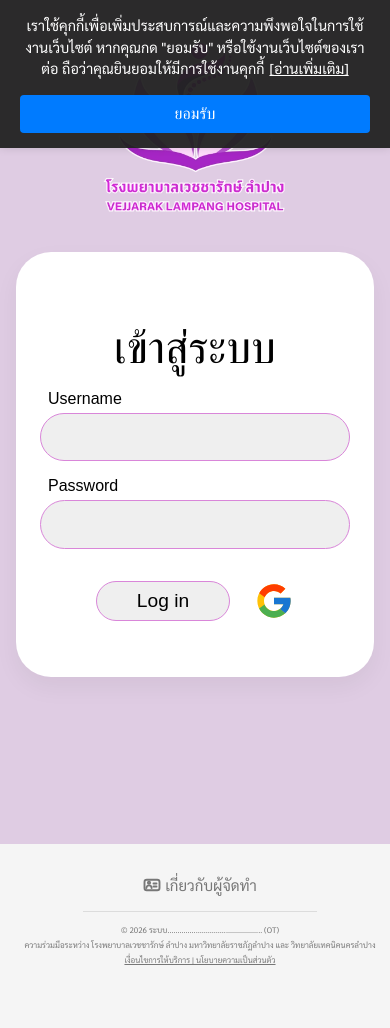
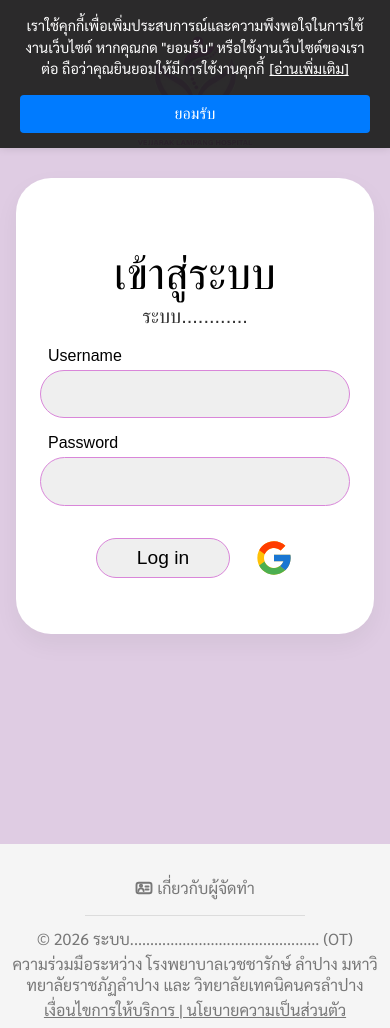
Before and after one commit to bussabawan/projects, a Next.js app: page /login in a window 390 px wide. Before the commit the page ends 971 px from the top, so only its background shows below. Built offline with nearby package versions, Linux system fonts and the light colour scheme.

Commit message:
feat: add login page with authentication flow and responsive design components

```diff
--- a/src/app/components/Footer/Footer.module.css
+++ b/src/app/components/Footer/Footer.module.css
@@ -9,16 +9,38 @@
   background: transparent;
   padding: 8px 12px;
   border-radius: 8px;
+  box-sizing: border-box;
+  max-width: 100%;
 }
 
 .footerText {
   margin-bottom: 4px;
+  word-break: break-word;
+  overflow-wrap: anywhere;
+  line-break: anywhere;
+  max-width: 100%;
+  box-sizing: border-box;
+}
+
+.dots {
+  word-break: break-all;
+  overflow-wrap: anywhere;
+}
+
+.footerLinks {
+  word-break: break-word;
+  overflow-wrap: anywhere;
+  line-break: anywhere;
+  max-width: 100%;
+  box-sizing: border-box;
 }
 
 .footerLinks a {
   color: #777;
   text-decoration: underline;
   transition: color 0.2s;
+  word-break: break-word;
+  overflow-wrap: anywhere;
 }
 
 .footerLinks a:hover {
@@ -41,13 +63,15 @@
     right: auto;
     margin: 6px auto 110px auto;
     width: 90%;
-    font-size: 9px;
+    font-size: 11px;
     text-align: center;
     padding: 8px 10px;
-    max-width: none;
+    max-width: 100%;
+    box-sizing: border-box;
     display: flex;
     flex-direction: column;
     justify-content: center;
+    overflow-x: hidden;
   }
 
   .mobileCreatorsContainer {
@@ -70,7 +94,7 @@
     gap: 4px;
     color: #777;
     text-decoration: none;
-    font-size: 15px;
+    font-size: 16px;
     transition: color 0.2s;
   }
 
@@ -86,13 +110,15 @@
     margin: 20px auto 0;
     width: 100%;
     text-align: center;
-    max-width: 100vw;
+    max-width: 100%;
+    box-sizing: border-box;
     align-items: center;
-    font-size: 8px;
-    padding: 6px 5px;
+    font-size: 16px;
+    padding: 8px 12px;
     border-radius: 0;
     background: transparent;
     pointer-events: auto;
+    overflow-x: hidden;
   }
 
   .footerContainer.cornerFixed .footerLinks a {
--- a/src/app/components/Footer/Footer.tsx
+++ b/src/app/components/Footer/Footer.tsx
@@ -34,7 +34,7 @@ export default function Footer() {
       </div>
       <hr className={styles.mobileDivider} />
       <div className={styles.footerText}>
-        © 2026 ระบบ............................................... (OT)
+        © 2026 ระบบ<span className={styles.dots}>&#8203;.&#8203;.&#8203;.&#8203;.&#8203;.&#8203;.&#8203;.&#8203;.&#8203;.&#8203;.&#8203;.&#8203;.&#8203;.&#8203;.&#8203;.&#8203;.&#8203;.&#8203;.&#8203;.&#8203;.&#8203;.&#8203;.&#8203;.&#8203;.&#8203;.&#8203;.&#8203;.&#8203;.&#8203;.&#8203;.&#8203;.&#8203;.&#8203;.&#8203;.&#8203;.&#8203;.&#8203;.&#8203;.&#8203;.&#8203;.&#8203;.&#8203;.&#8203;.&#8203;.&#8203;.&#8203;.&#8203;.&#8203;</span> (OT)
       </div>
       <div className={styles.footerText}>
         ความร่วมมือระหว่าง โรงพยาบาลเวชชารักษ์ ลำปาง มหาวิทยาลัยราชภัฏลำปาง และ วิทยาลัยเทคนิคนครลำปาง
--- a/src/app/globals.css
+++ b/src/app/globals.css
@@ -10,6 +10,12 @@
 * {
   -ms-overflow-style: none;  /* IE and Edge */
   scrollbar-width: none;  /* Firefox */
+  box-sizing: border-box;
+}
+
+html, body {
+  max-width: 100vw;
+  overflow-x: hidden;
 }
 
 /* ==========================================================================
--- a/src/app/login/login.module.css
+++ b/src/app/login/login.module.css
@@ -67,9 +67,26 @@
 .title {
   font-size: 3.5rem;
   font-weight: 400;
-  margin-bottom: 2rem;
+  margin-bottom: 0.5rem;
   color: #000;
   text-align: center;
+}
+
+.subtitle {
+  font-size: 1.5rem;
+  font-weight: 400;
+  margin-top: 0;
+  margin-bottom: 2rem;
+  color: #333;
+  text-align: center;
+  word-break: break-word;
+  overflow-wrap: anywhere;
+  max-width: 100%;
+}
+
+.subtitle .dots {
+  word-break: break-all;
+  overflow-wrap: anywhere;
 }
 
 .form {
@@ -196,6 +213,13 @@
   .creatorsBtn {
     display: none;
   }
+
+  .logo {
+    width: calc(100vw / 3);
+    height: calc(100vw / 3);
+    max-width: calc(100vw / 3);
+    object-fit: contain;
+  }
 }
 
 /* 5. Mobile Portrait (max-width: 480px) */
@@ -206,15 +230,26 @@
       height: auto;
       min-height: 100dvh;
       overflow-y: auto;
+      overflow-x: hidden;
+      width: 100%;
+      max-width: 100vw;
+      box-sizing: border-box;
       justify-content: flex-start;
     }
 
     .logoContainer {
       margin-bottom: 1.5rem;
+      display: flex;
+      justify-content: center;
+      align-items: center;
+      width: 100%;
     }
 
     .logo {
-      max-width: 200px;
+      width: calc(100vw / 3);
+      height: calc(100vw / 3);
+      max-width: calc(100vw / 3);
+      object-fit: contain;
     }
 
     .card {
@@ -224,7 +259,16 @@
 
     .title {
       font-size: 2.8rem;
-      margin-bottom: 1rem;
+      margin-bottom: 0.3rem;
+    }
+
+    .subtitle {
+      font-size: 1.25rem;
+      margin-top: 0;
+      margin-bottom: 1.2rem;
+      word-break: break-word;
+      overflow-wrap: anywhere;
+      max-width: 100%;
     }
 
     .form {
--- a/src/app/login/page.tsx
+++ b/src/app/login/page.tsx
@@ -101,6 +101,7 @@ function LoginContent() {
         ) : (
           <>
             <h1 className={styles.title}>เข้าสู่ระบบ</h1>
+            <h3 className={styles.subtitle}>ระบบ<span className={styles.dots}>&#8203;.&#8203;.&#8203;.&#8203;.&#8203;.&#8203;.&#8203;.&#8203;.&#8203;.&#8203;.&#8203;.&#8203;.</span></h3>
 
             <form className={styles.form} onSubmit={handleLogin} noValidate>
               {error && <div key={error} className={styles.errorAlert}>{error}</div>}
```
